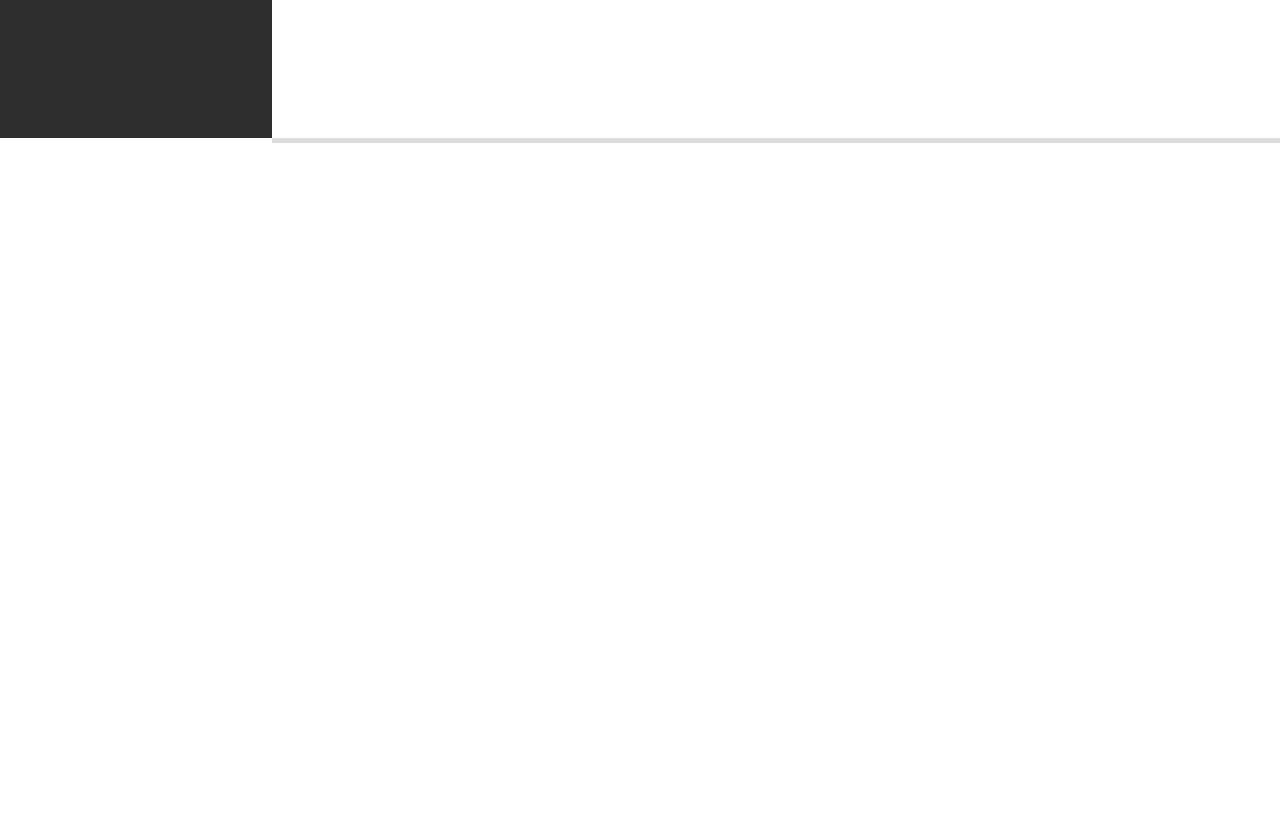
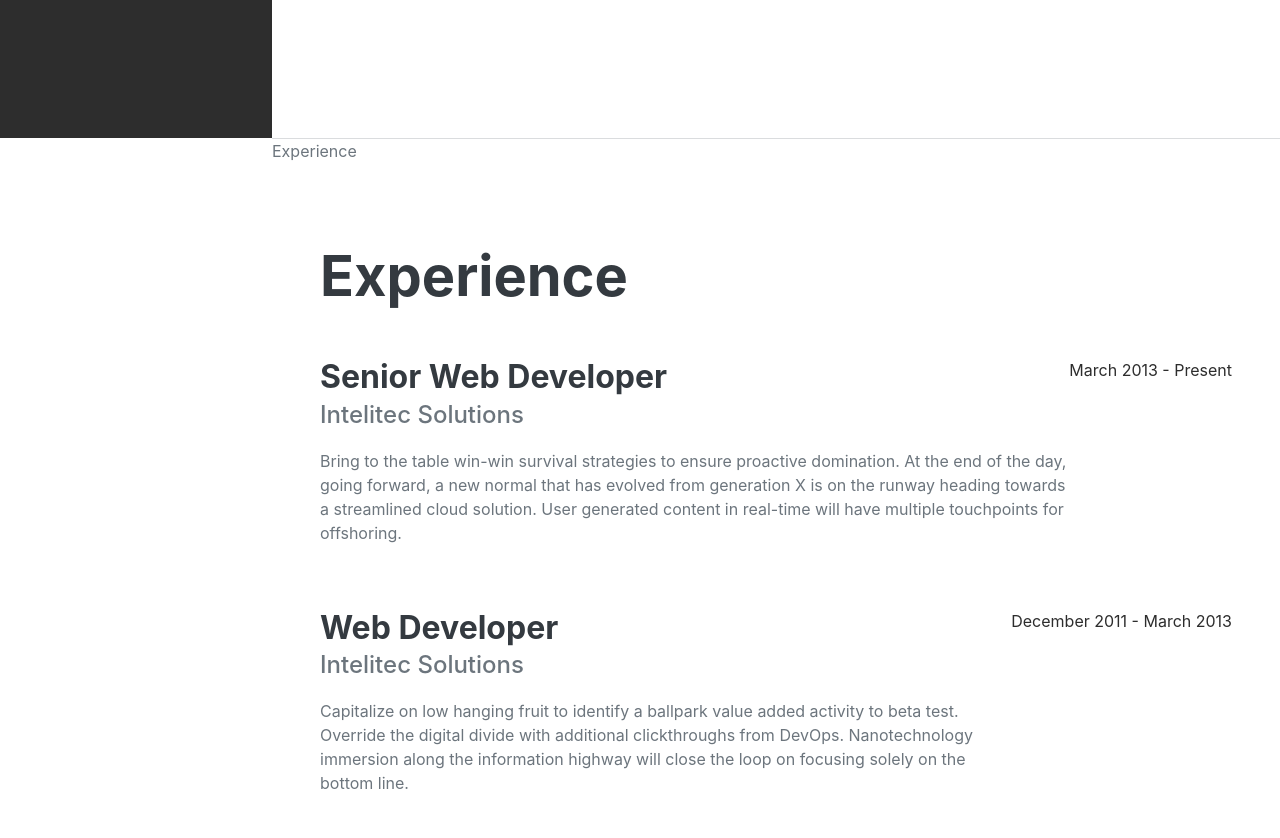
Before and after one commit to HimashiRathnayake/HimashiRathnayake.github.io, a plain HTML site: page index.html in a window 1280 px wide. Shown: the part 662-1500 px from the top of the page. Before the commit the page ends 805 px from the top, so only its background shows below. Drawn offline with nearby package versions, Linux system fonts and the light colour scheme; a web font is replaced by a local one.

Commit message:
Update index.html

```diff
--- a/index.html
+++ b/index.html
@@ -57,8 +57,8 @@
                 </div>
             </section>
             <hr class="m-0" />
-            <!-- Experience-->
-            <!-- <section class="resume-section" id="experience">
+            Experience
+            <section class="resume-section" id="experience">
                 <div class="resume-section-content">
                     <h2 class="mb-5">Experience</h2>
                     <div class="d-flex flex-column flex-md-row justify-content-between mb-5">
@@ -94,7 +94,7 @@
                         <div class="flex-shrink-0"><span class="text-primary">September 2008 - June 2010</span></div>
                     </div>
                 </div>
-            </section> -->
+            </section>
             <hr class="m-0" />
             <!-- Education-->
             <!-- <section class="resume-section" id="education">
```
